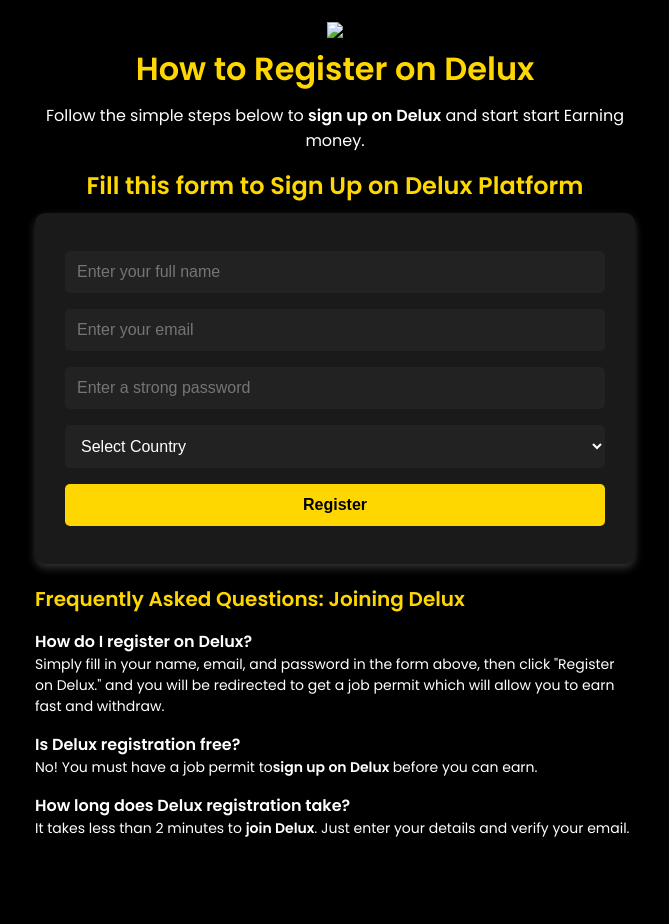
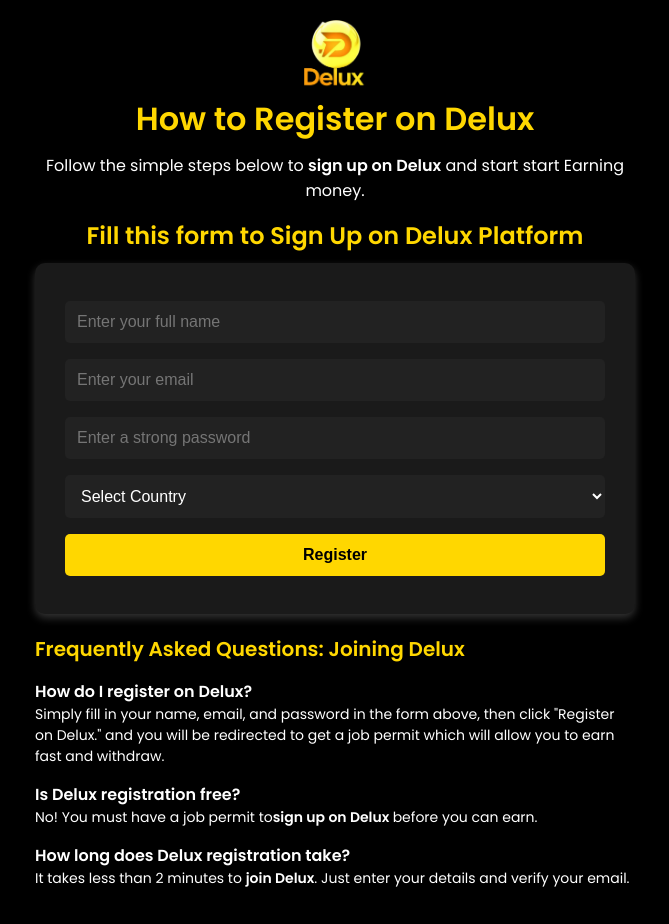
Before and after one commit to ubonggpeter/best, a plain HTML site: page sign-up.html in a window 1280 px wide. Shown: the whole page, without its empty margins (305-974 px from the left). Before the commit the page ends 874 px from the top, so only its background shows below. Drawn offline with Linux system fonts and the light colour scheme.

Commit message:
sign-up.html

```diff
--- a/sign-up.html
+++ b/sign-up.html
@@ -325,7 +325,7 @@
 <body>
 
     <div class="container">
-        <img src="logo2.png" class="logo" />
+        <img src="delux_logo.png" class="logo" />
         <h1>How to Register on Delux</h1>
         <p>Follow the simple steps below to <strong>sign up on Delux</strong> and start start Earning money.</p>
 
```
